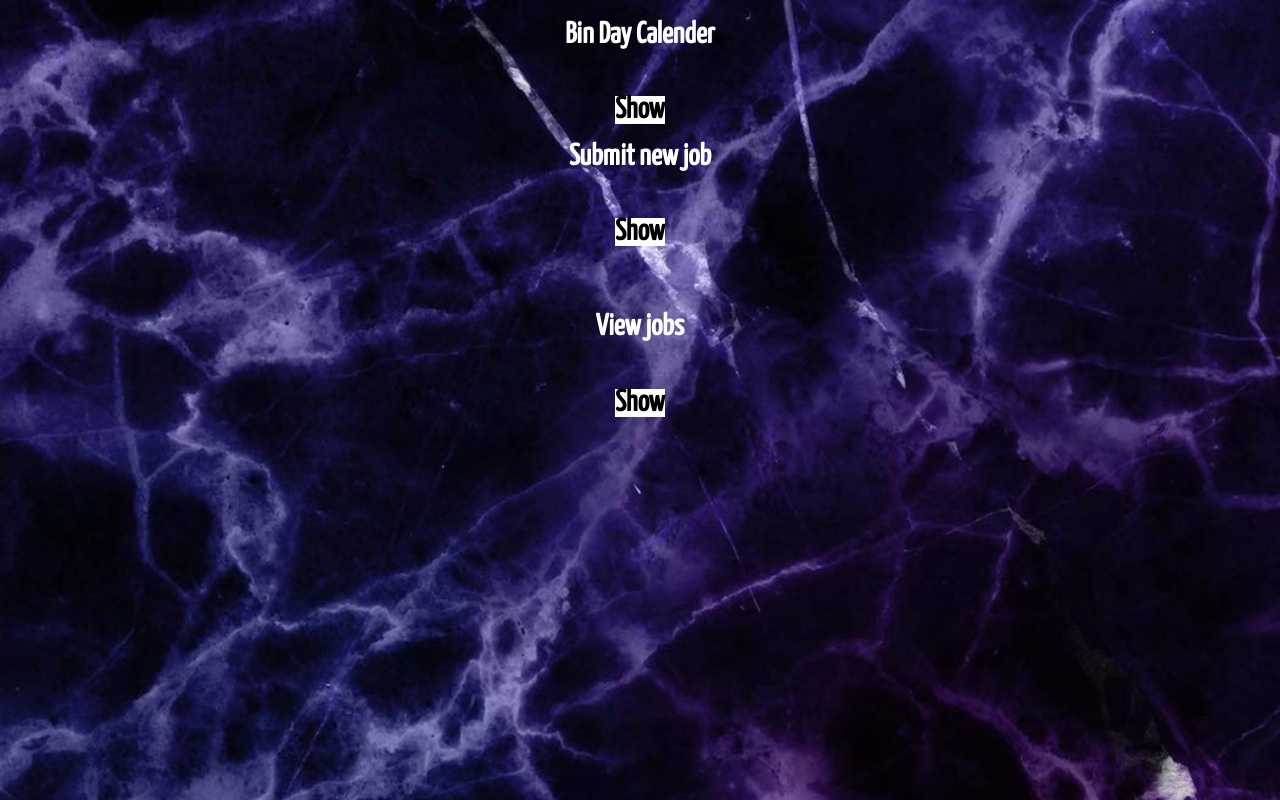
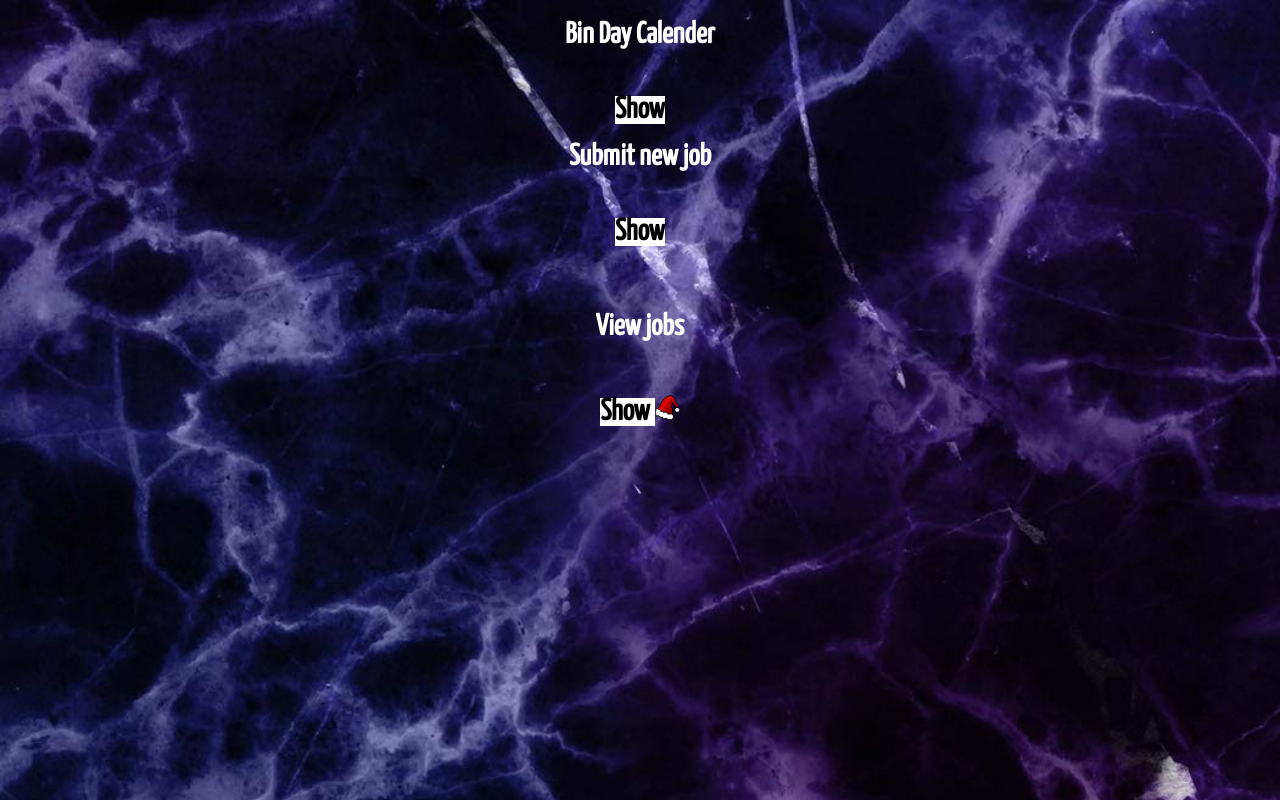
Before and after one commit to hash-714/CyberRack, a plain HTML site: page bins.html in a window 1280 px wide. Drawn offline with Linux system fonts and the light colour scheme.

Commit message:
Update bins.html

```diff
--- a/bins.html
+++ b/bins.html
@@ -187,7 +187,7 @@ h1{
 </span>
 </div>
 
-
+<a href="christmascd.html"><img src="santa.png" alt="santa hat" width="25px" height="25px">
 </body>
 
 <script type="text/javascript" language="JavaScript"><!--
```
